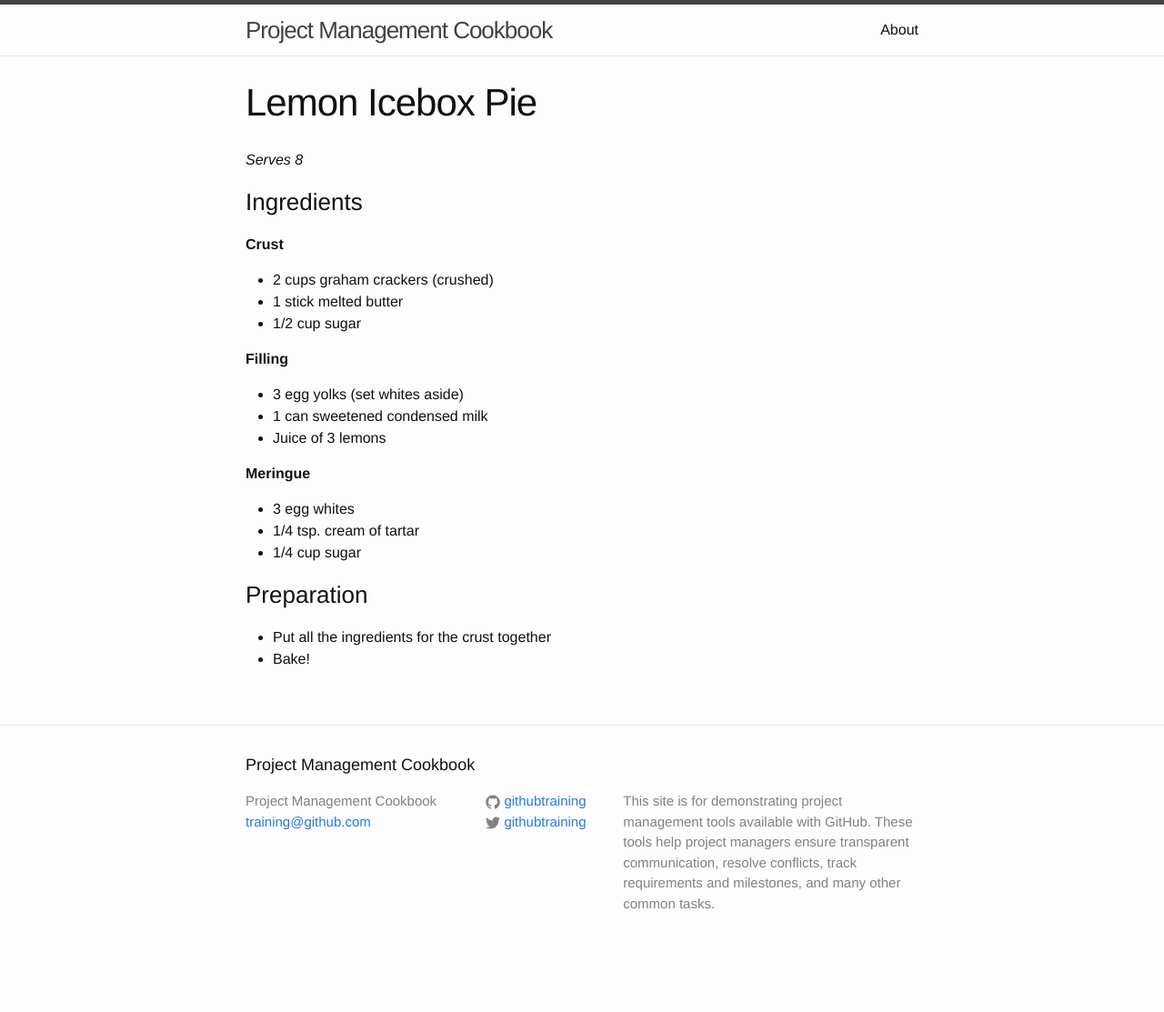
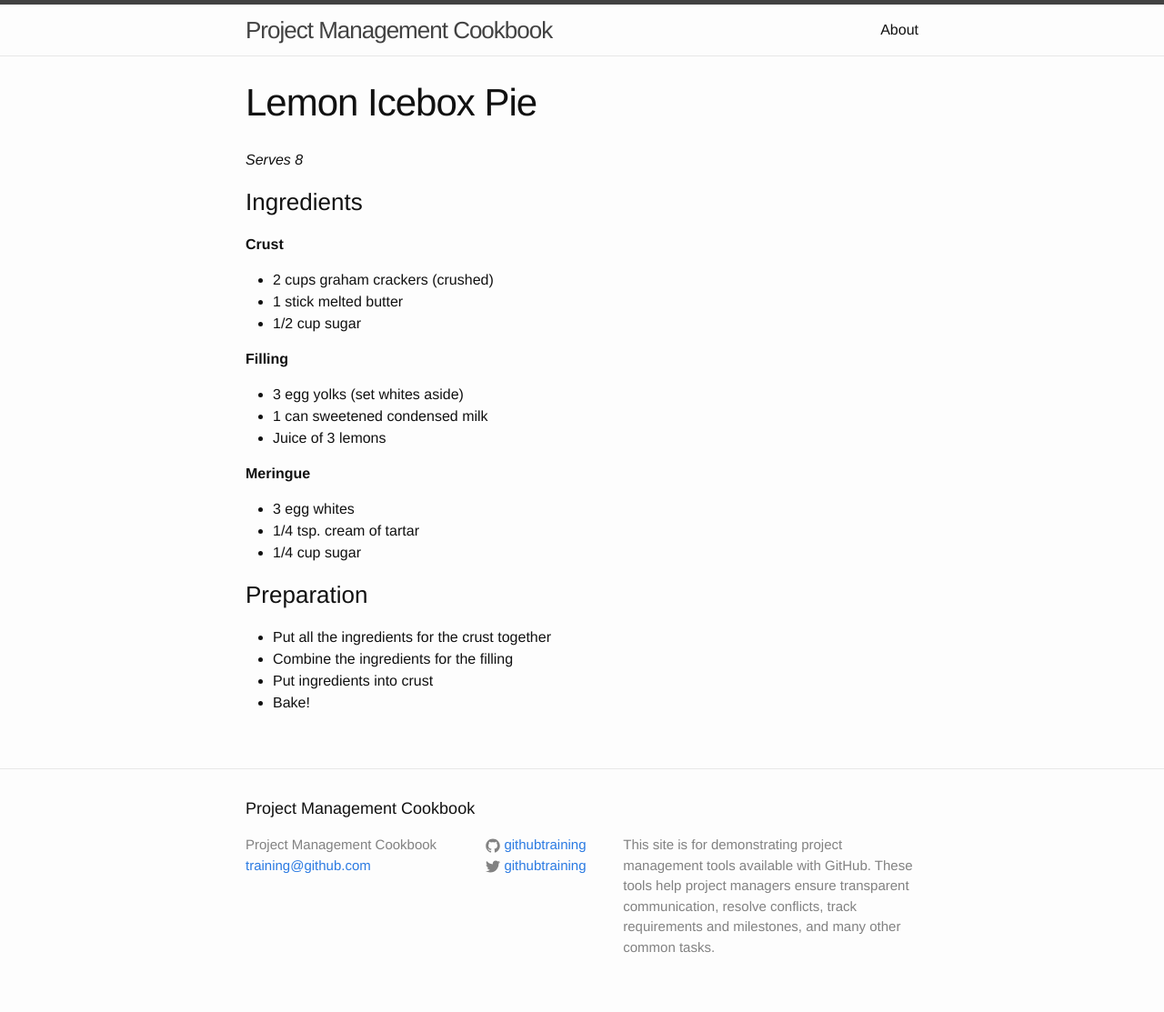
Before and after one commit to githubschool/pm-cookbook, a Jekyll site: the page built from _recipes/desserts/lemon-icebox-pie.md, in a window 1280 px wide. Shown: the whole page at 91% size. Built offline with Jekyll 4.4.1, drawn with Linux system fonts in a browser that asks for light colours; before the commit the page ends 1065 px from its top, so only the background shows below that.

Commit message:
Added preparation instructions

```diff
--- a/_recipes/desserts/lemon-icebox-pie.md
+++ b/_recipes/desserts/lemon-icebox-pie.md
@@ -30,4 +30,6 @@ category: "Dessert"
 ### Preparation
 
 - Put all the ingredients for the crust together
+- Combine the ingredients for the filling
+- Put ingredients into crust
 - Bake!
```
